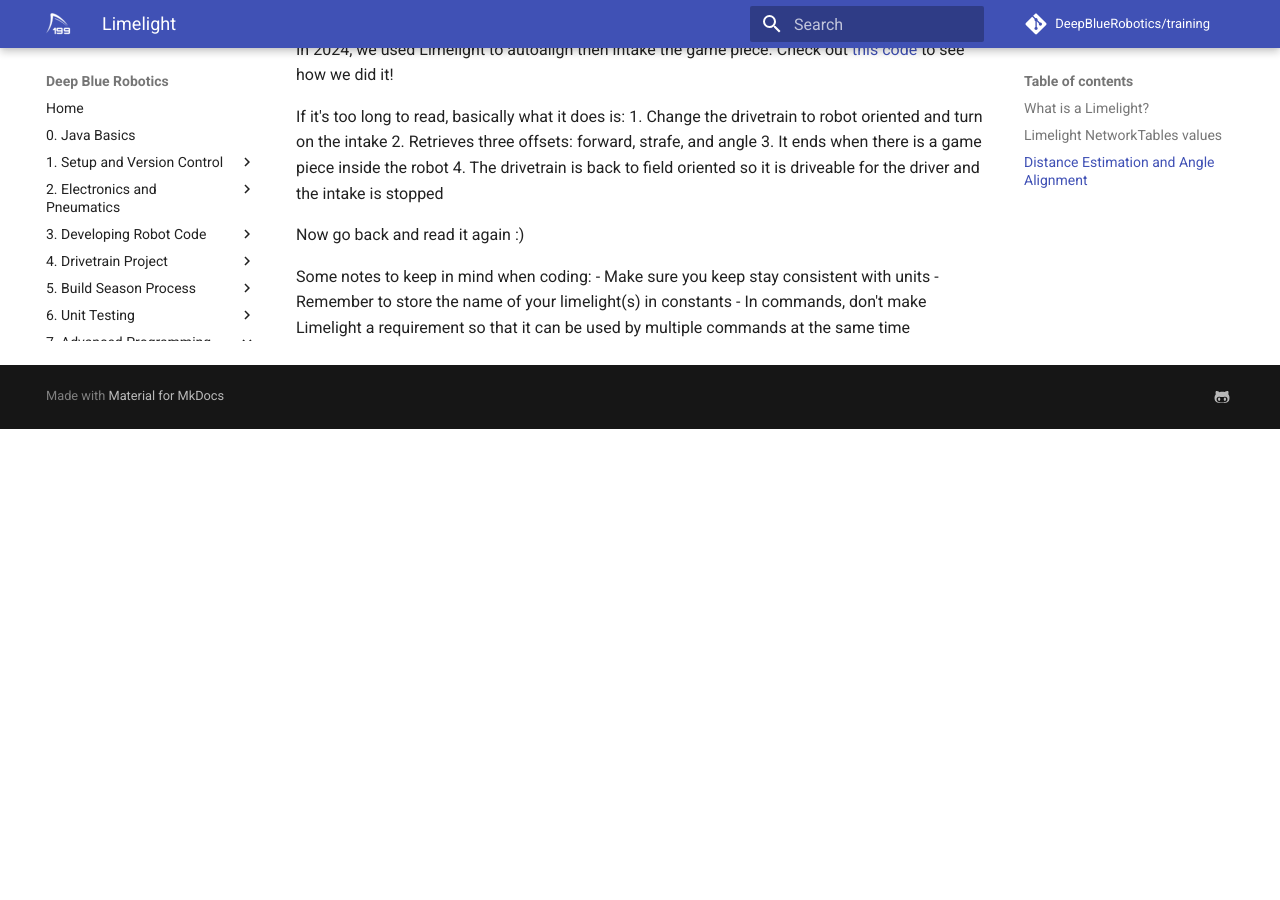
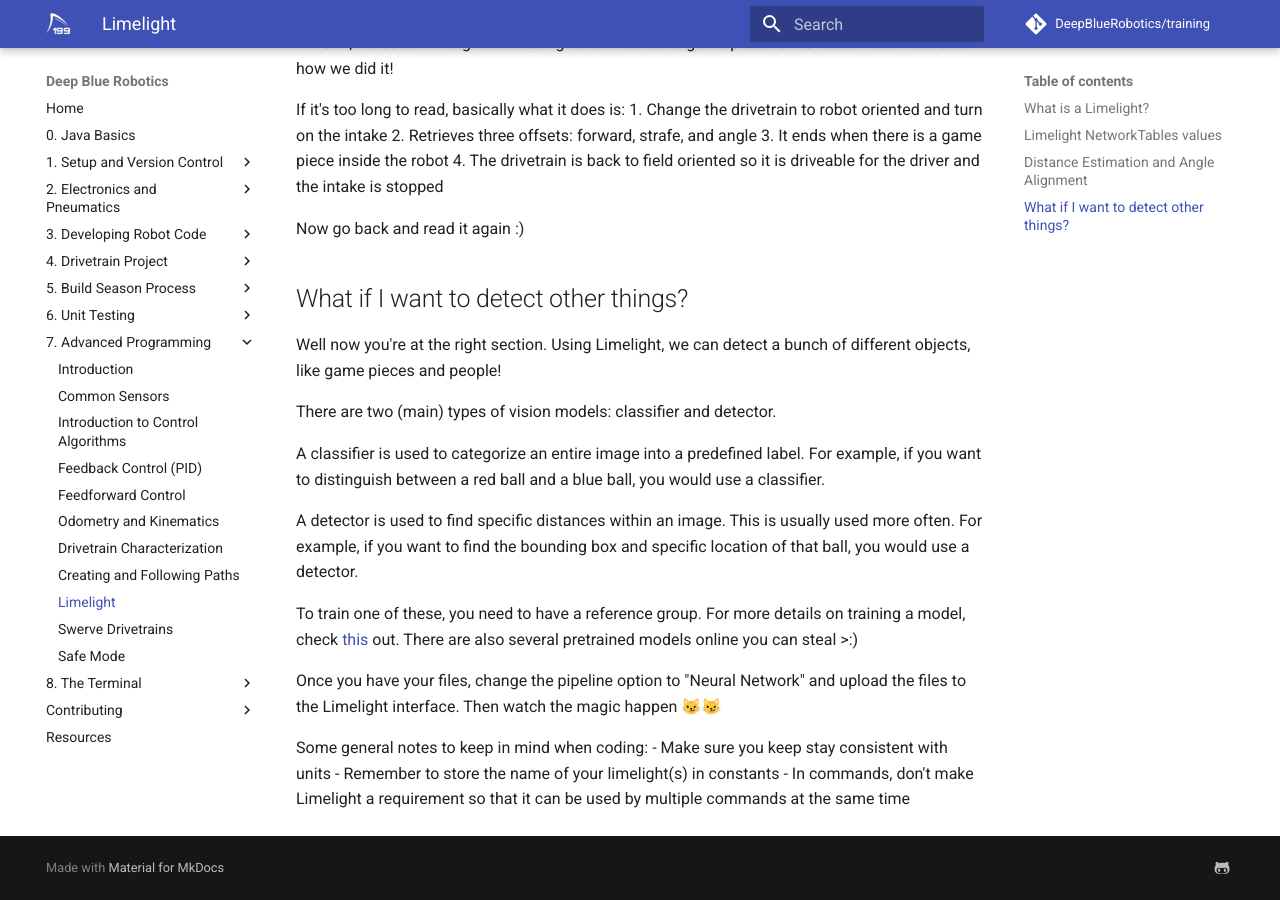
Before and after one commit to DeepBlueRobotics/training, an MkDocs documentation site: the page built from docs/section-7/limelight.md, in a window 1280 px wide and 900 px high, scrolled down 3874 px. Built offline with MkDocs 1.6.1 and Material for MkDocs 9.7.7, drawn with Linux system fonts in a browser that asks for light colours; comment, search, counter and statistics services are not loaded; before the commit the page ends 4303 px from its top, so only the background shows below that; some of the changed text lies outside the part shown; grey boxes are pictures that could not be loaded.

Commit message:
nn detector info

```diff
--- a/docs/section-7/limelight.md
+++ b/docs/section-7/limelight.md
@@ -13,7 +13,7 @@
 
 Apriltags are essentially QR codes. These are placed throughout the field, such as on scoring targets. Since they have set locations on the field, it is useful for us to use these to detect what things we can do in our location (for example, if we can see that we are in front of a goal then we can shoot).
 
-On the other hand, we use the Neural Network pipeline to detect custom objects. Usually, we train a neural network to find these objects, and then we can get measurement values from it. For more details on training a model, check out [this link](https://docs.limelightvision.io/docs/docs-limelight/pipeline-neural/getting-started-with-neural-networks). There are also several pretrained models online you can steal >:)
+On the other hand, we use the Neural Network pipeline to detect custom objects. Usually, we train a neural network to find these objects, and then we can get measurement values from it. We'll go more in depth later.
 
 There are two important interfaces for the limelight: http://limelight.local:5801 and http://limelight.local:5800 (you need to be connected to the limelight via the radio to use these links). The first one is for configuring the Limelight pipeline and the second one is for displaying the camera feed.
 
@@ -90,8 +91,21 @@
 
 Now go back and read it again :)
 
+## What if I want to detect other things?
+Well now you're at the right section. Using Limelight, we can detect a bunch of different objects, like game pieces and people!
 
-Some notes to keep in mind when coding:
+There are two (main) types of vision models: classifier and detector.
+
+A classifier is used to categorize an entire image into a predefined label. For example, if you want to distinguish between a red ball and a blue ball, you would use a classifier.
+
+A detector is used to find specific distances within an image. This is usually used more often. For example, if you want to find the bounding box and specific location of that ball, you would use a detector.
+
+To train one of these, you need to have a reference group.
+For more details on training a model, check [this](https://docs.limelightvision.io/docs/docs-limelight/pipeline-neural/getting-started-with-neural-networks) out. There are also several pretrained models online you can steal >:)
+
+Once you have your files, change the pipeline option to "Neural Network" and upload the files to the Limelight interface. Then watch the magic happen 😼😼
+
+Some general notes to keep in mind when coding:
 - Make sure you keep stay consistent with units
 - Remember to store the name of your limelight(s) in constants
 - In commands, don't make Limelight a requirement so that it can be used by multiple commands at the same time
```
Also changed, not shown: other parts of docs/section-7/limelight.md (+1 -0 lines).
